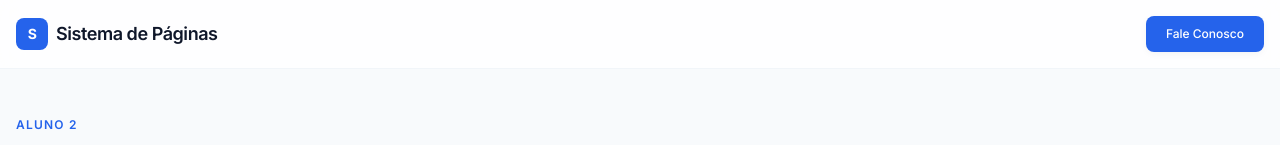
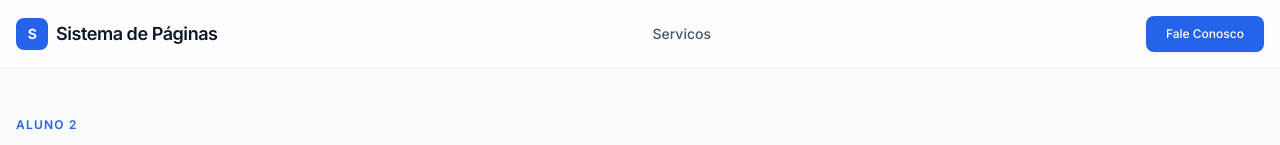
Before and after one commit to lagrimanteDev/sistema-paginas-grupo-01, a Next.js app: page /sobre in a window 1280 px wide. Shown: the top 145 px of the page. Built offline with nearby package versions, Linux system fonts and the light colour scheme.

Commit message:
feat: adiciona link Servicos na Navbar

```diff
--- a/components/layout/Navbar.tsx
+++ b/components/layout/Navbar.tsx
@@ -13,7 +13,7 @@ import { cn } from "@/lib/utils";
  */
 const navLinks: { href: string; label: string }[] = [
   // ====== INÍCIO DA ÁREA DE EDIÇÃO COLABORATIVA ======
-
+  { href: "/servicos", label: "Servicos" },
   // ====== FIM DA ÁREA DE EDIÇÃO COLABORATIVA ======
 ];
 
@@ -48,7 +48,7 @@ export default function Navbar() {
                     "px-3 py-2 rounded-lg font-medium transition-colors",
                     isActive
                       ? "bg-brand-50 text-brand-700"
-                      : "text-ink-600 hover:text-ink-900 hover:bg-ink-50"
+                      : "text-ink-600 hover:text-ink-900 hover:bg-ink-50",
                   )}
                 >
                   {link.label}
@@ -58,7 +58,10 @@ export default function Navbar() {
           })}
         </ul>
 
-        <Link href="/contato" className="btn-primary text-xs hidden sm:inline-flex">
+        <Link
+          href="/contato"
+          className="btn-primary text-xs hidden sm:inline-flex"
+        >
           Fale Conosco
         </Link>
       </div>
```
